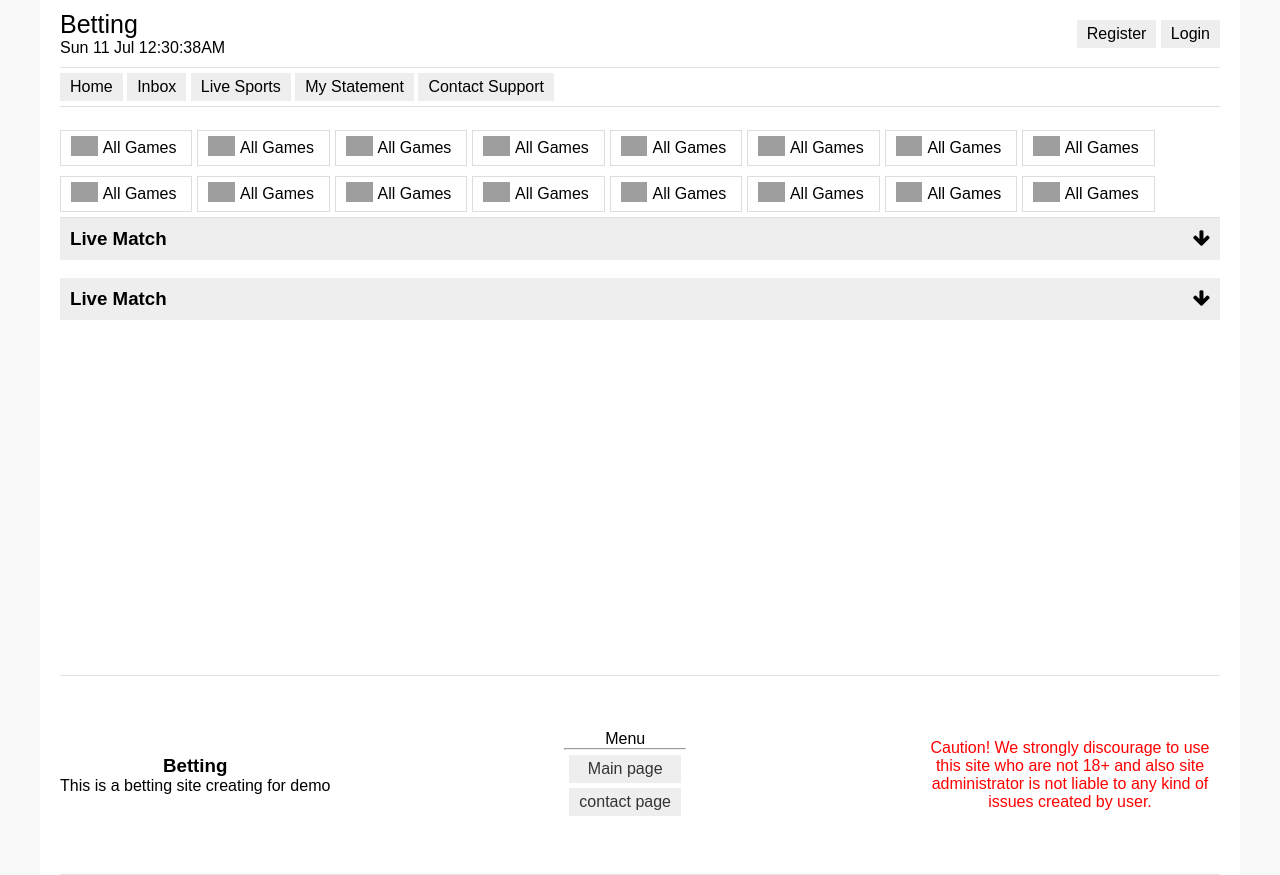
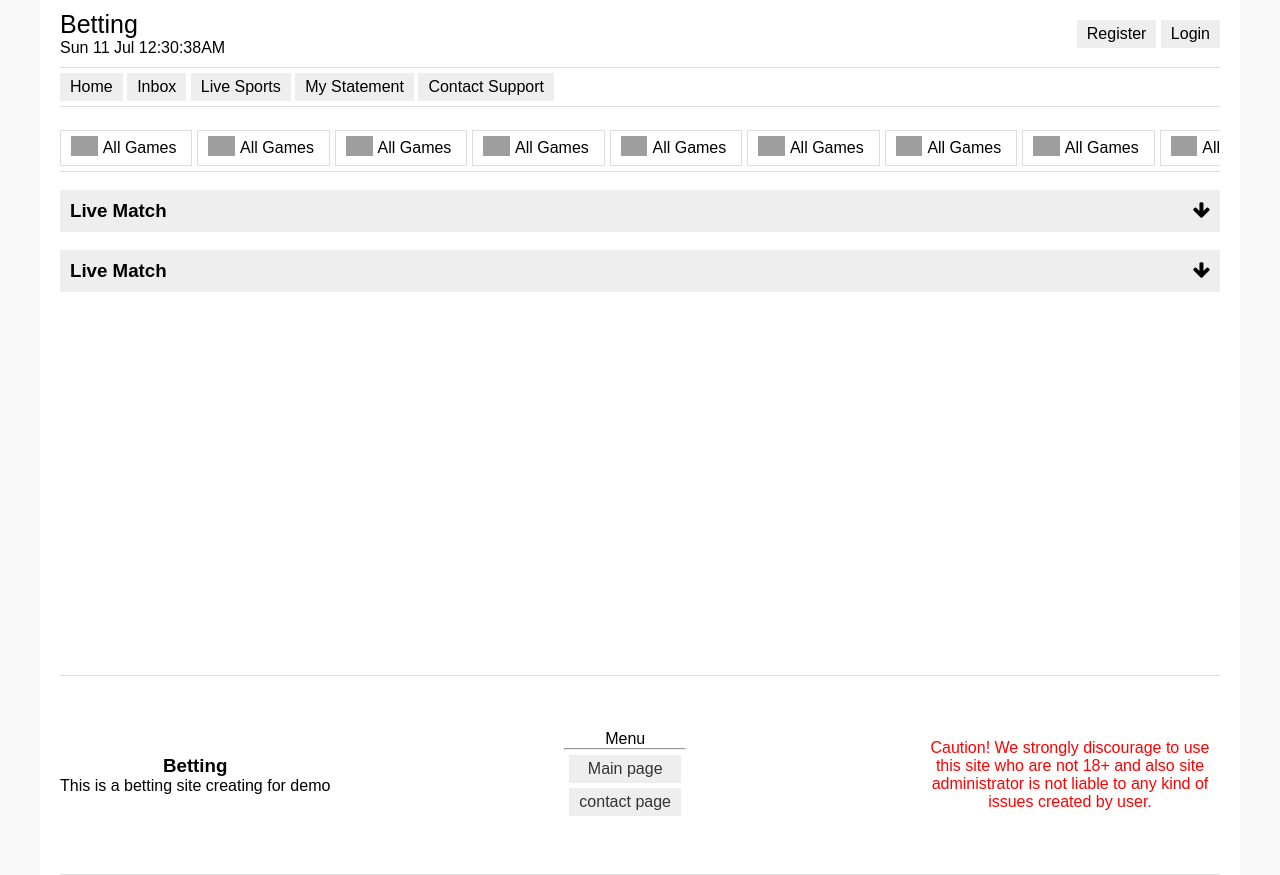
Before and after one commit to mdhgtushar/betting-site, a PHP site: page /User/index.html in a window 1280 px wide. Run offline with PHP 8.4, Linux system fonts and the light colour scheme; grey boxes are pictures that could not be loaded.

Commit message:
some update

```diff
--- a/User/index.html
+++ b/User/index.html
@@ -106,6 +106,7 @@
                 <div class="menu-box-title"><a href="">All Games</a></div>
             </div>
         </section>
+        <br/>
                 <ul>
                     <li><h3 class="match-header" onclick="allMatchesShow()"><span>Live Match</span> <p><i class="fa fa-arrow-down" aria-hidden="true"></i></p></h3></li>
                     <ul class="match-ul display" id="allMatches">
--- a/User/style.css
+++ b/User/style.css
@@ -100,12 +100,12 @@ padding:  10px;
 display: none;
 }
 .user-menu{padding: 5px 0;border-bottom: 1px solid #ddd;}
-.menu{display: flex;align-items: center;flex-wrap: wrap;  border-bottom: 1px solid #dddd;}
+.menu{display: flex;align-items: center; border-bottom: 1px solid #dddd;overflow-x: scroll;}
 .menu-box{display: flex;align-items: center; text-align: center;border: 1px solid #ddd; padding: 5px 10px;transition: .5s; margin: 5px;margin-left: 0;}
 .menu-box:hover{background-color: #eee;}
 .menu-box-img{float: left;}
 .menu-box-img img{height: 20px;}
-.menu-box-title{float: left;padding: 0 5px;}
+.menu-box-title{float: left;padding: 0 5px;width: max-content;}
 .menu-box-title a{color: #000;}
 
 
```
